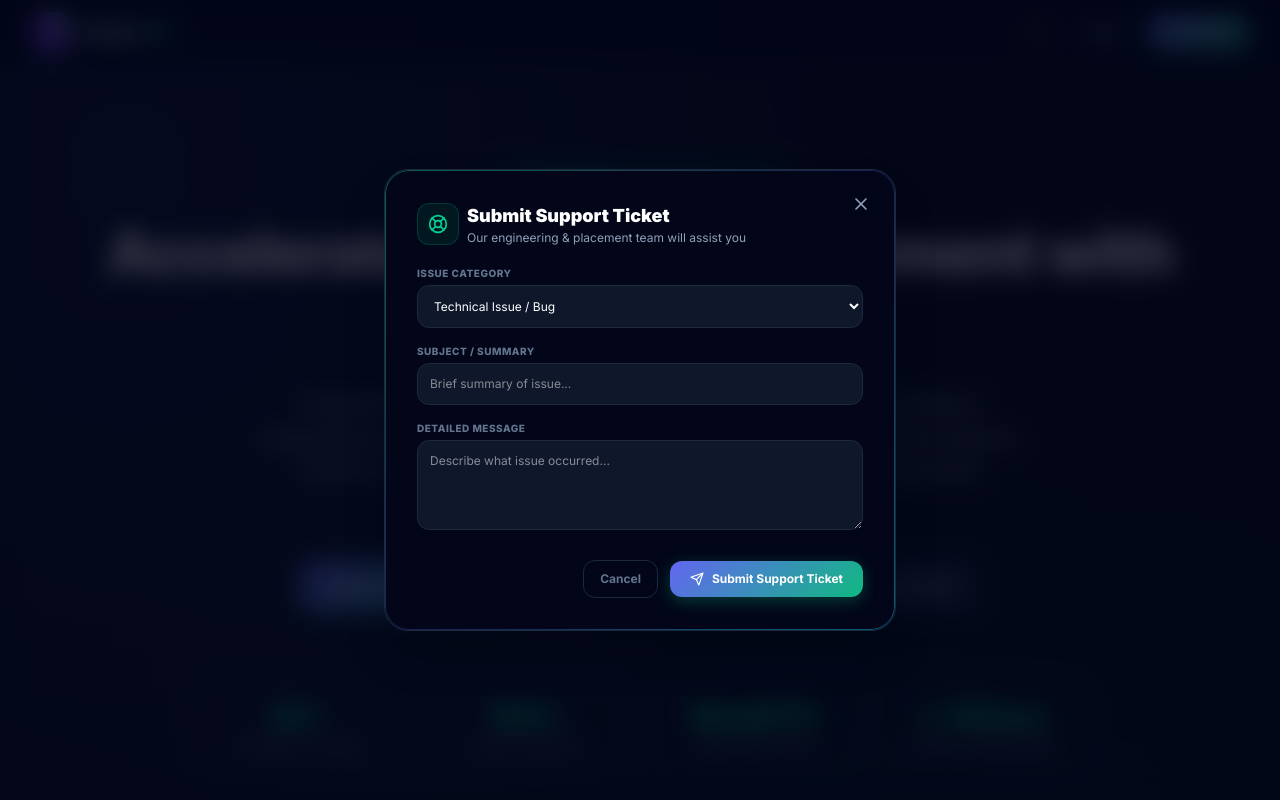
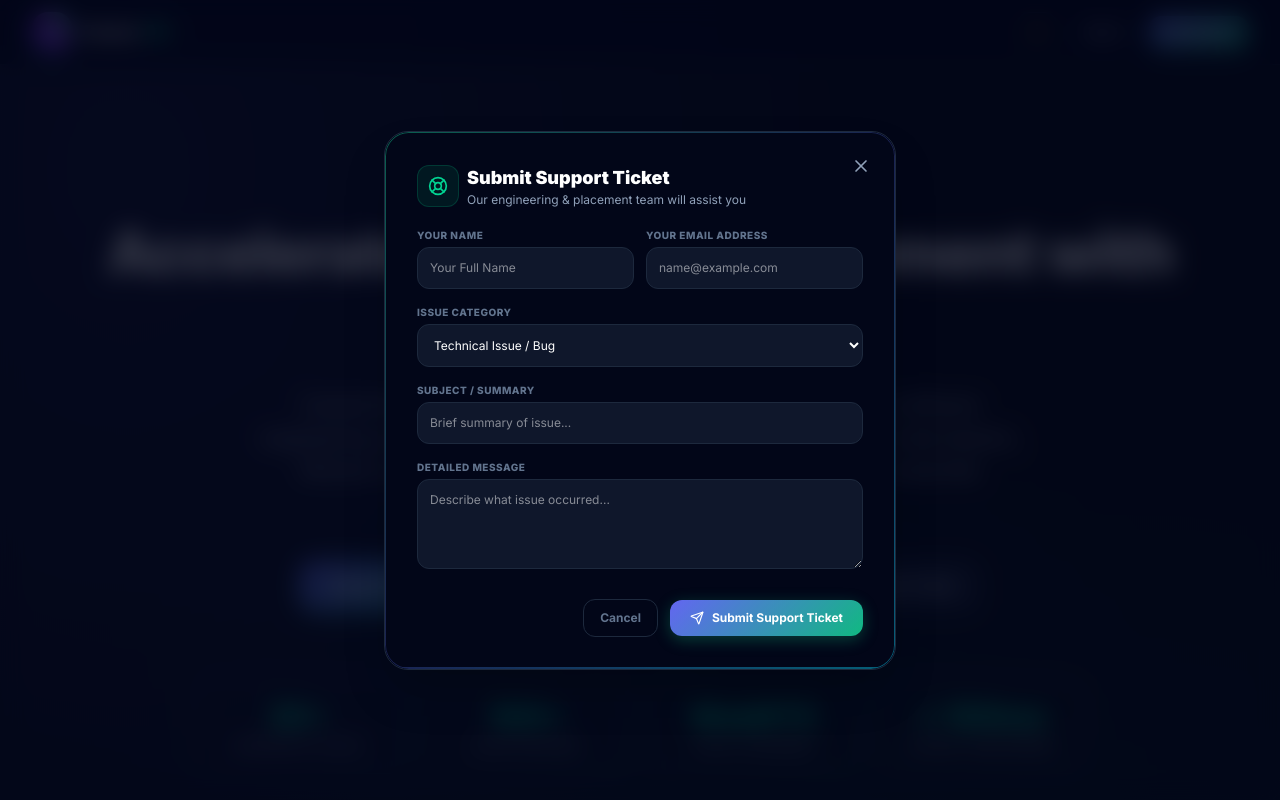
Before and after one commit to dev-sharma22/CarrerOS, a React (Vite) app in the folder client/: page / in a window 1280 px wide. Both pictures are taken after a click on the button "Send Support Ticket". Shown: the top 800 px of the page. Built offline with nearby package versions, Linux system fonts and the light colour scheme.

Commit message:
Allow guest and authenticated support ticket submissions without auth token errors

```diff
--- a/client/src/pages/Landing.jsx
+++ b/client/src/pages/Landing.jsx
@@ -10,6 +10,8 @@ export const Landing = () => {
   const [ticketSubject, setTicketSubject] = useState('');
   const [ticketCategory, setTicketCategory] = useState('Technical Issue');
   const [ticketMessage, setTicketMessage] = useState('');
+  const [ticketEmail, setTicketEmail] = useState(user?.email || '');
+  const [ticketName, setTicketName] = useState(user?.name || '');
   const [ticketLoading, setTicketLoading] = useState(false);
   const [ticketSuccess, setTicketSuccess] = useState('');
   const [ticketError, setTicketError] = useState('');
@@ -26,7 +28,9 @@ export const Landing = () => {
       const res = await authAPI.submitSupportTicket({
         subject: ticketSubject,
         category: ticketCategory,
-        message: ticketMessage
+        message: ticketMessage,
+        email: user?.email || ticketEmail,
+        name: user?.name || ticketName
       });
 
       if (res.success) {
@@ -263,6 +267,37 @@ export const Landing = () => {
             )}
 
             <form onSubmit={handleSupportSubmit} className="mt-5 space-y-4">
+              {!user && (
+                <div className="grid grid-cols-1 sm:grid-cols-2 gap-3">
+                  <div>
+                    <label className="text-[10px] font-extrabold uppercase tracking-wider text-slate-500 block mb-1">
+                      Your Name
+                    </label>
+                    <input
+                      type="text"
+                      placeholder="Your Full Name"
+                      value={ticketName}
+                      onChange={(e) => setTicketName(e.target.value)}
+                      required
+                      className="w-full bg-slate-100 dark:bg-slate-900 border border-slate-200 dark:border-slate-800 rounded-xl p-3 text-xs text-slate-900 dark:text-white focus:outline-none focus:border-emerald-500"
+                    />
+                  </div>
+                  <div>
+                    <label className="text-[10px] font-extrabold uppercase tracking-wider text-slate-500 block mb-1">
+                      Your Email Address
+                    </label>
+                    <input
+                      type="email"
+                      placeholder="name@example.com"
+                      value={ticketEmail}
+                      onChange={(e) => setTicketEmail(e.target.value)}
+                      required
+                      className="w-full bg-slate-100 dark:bg-slate-900 border border-slate-200 dark:border-slate-800 rounded-xl p-3 text-xs text-slate-900 dark:text-white focus:outline-none focus:border-emerald-500"
+                    />
+                  </div>
+                </div>
+              )}
+
               <div>
                 <label className="text-[10px] font-extrabold uppercase tracking-wider text-slate-500 block mb-1">
                   Issue Category
```
Also changed, not shown: 2 other files (tests, documents, lock files or other folders).
